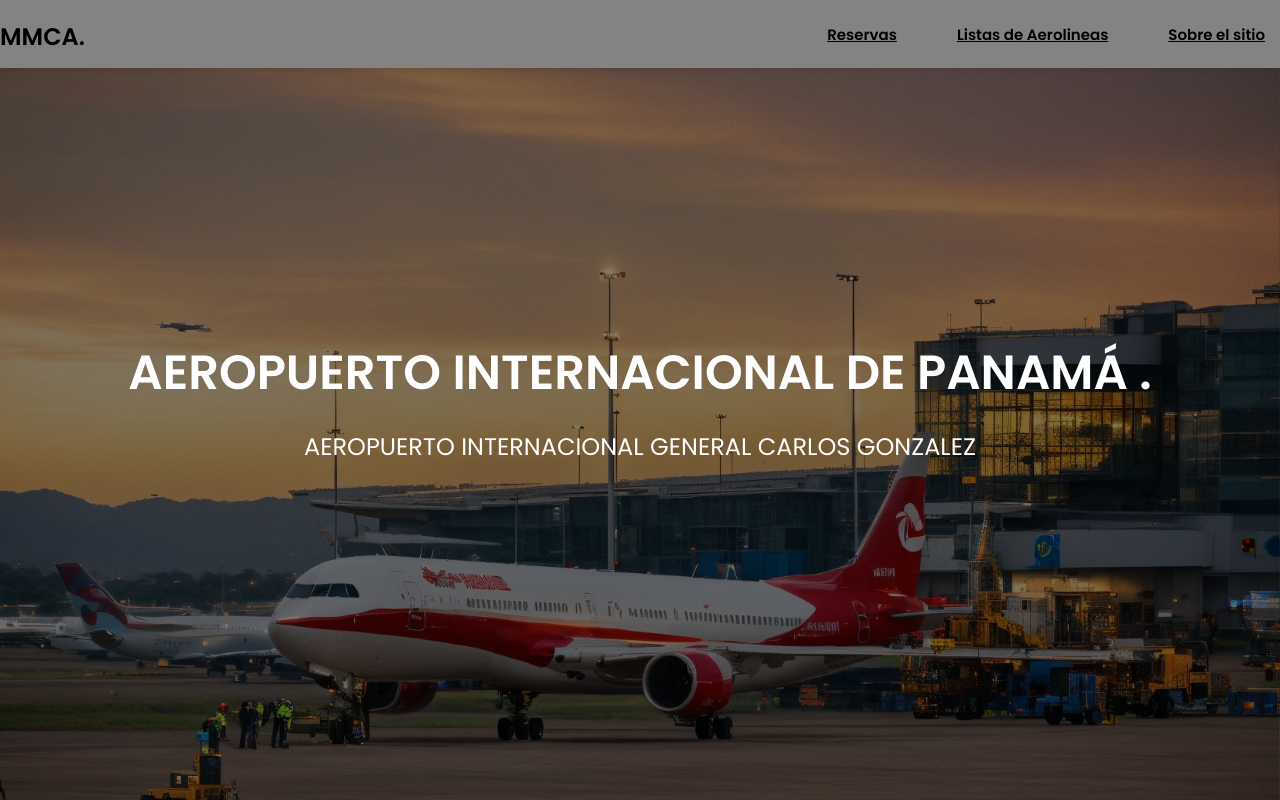
After one commit to Code-carlos12/Aerolinea, a PHP site: page /home.php in a window 1280 px wide. The commit adds this page. Run offline with PHP 8.4, Linux system fonts and the light colour scheme; the visitor is signed in with stand-in values (Sample User, id 1).

Commit message:
conexion de login+home

```diff
--- /dev/null
+++ b/css/style.css
@@ -0,0 +1,172 @@
+* {
+    margin: 0;
+    padding: 0;
+    box-sizing: border-box;
+    font-family: 'Poppins', sans-serif;
+}
+
+:root {
+    --primary-color: #858282;
+    --second-color: #ffffff;
+    --black-color: #000000;
+    --accent-color: #ffb951;
+}
+
+body {
+    background-color: #f0f0f0;
+    color: var(--black-color);
+}
+
+header {
+    background-color: var(--primary-color);
+    position: fixed;
+    top: 0;
+    width: 100%;
+    z-index: 1000;
+    padding: 10px 0;
+    box-shadow: 0 2px 5px rgba(0, 0, 0, 0.1);
+}
+
+header .container {
+    display: flex;
+    justify-content: space-between;
+    align-items: center;
+}
+
+header .logo a {
+    font-size: 24px;
+    font-weight: 600;
+    color: var(--black-color);
+    text-decoration: none;
+}
+
+/*Destokp Navigation*/
+
+.navbar {
+    display: flex;
+    padding: 0;
+}
+
+.navbar ul {
+    margin: 0;
+    padding: 0;
+    display: flex;
+    list-style: none;
+    align-items: center;
+}
+
+.navbar li {
+    position: relative;
+    margin: 0 15px;
+}
+
+.navbar a, .navbar a:focus {
+    display: flex;
+    align-items: center;
+    justify-content: space-between;
+    padding: 10px 0 10px 30px;
+    font-size: 15px;
+    font-weight: 600;
+    color: var(--black-color);
+    white-space: nowrap;
+    transition: 0.3s;
+}
+
+.navbar a:hover, .navbar .active, .navbar .active:focus,
+.navbar li:hover > a {
+    color: var(--accent-color);
+}
+
+.navbar .dropdown ul {
+    display: block;
+    position: absolute;
+    top: 100%;
+    left: 0;
+    margin: 0;
+    padding: 10px 0;
+    opacity: 0;
+    visibility: hidden;
+    background: #fff;
+    box-shadow: 0px 0px 30px rgba(127, 137, 161, 0.25);
+    transition: 0.3s;
+}
+
+.navbar .dropdown ul li{
+    min-width: 200px;
+}
+
+.navbar .dropdown ul a {
+    padding: 10px 20px;
+    font-size: 14px;
+    color: #151515;
+    font-weight: 400;
+}
+
+.navbar .dropdown ul a:hover, .navbar .dropdown ul .active:hover, .navbar .dropdown ul li:hover > a {
+    background-color: var(--accent-color);
+}
+
+.navbar .dropdown:hover > ul {
+    opacity: 1;
+    visibility: visible;
+}
+
+/*menus desplegables anidados*/
+.navbar .dropdown .dropdown ul {
+    top: 0;
+    left: 100%;
+    visibility: hidden;
+}
+
+.navbar .dropdown .dropdown:hover > ul {
+    opacity: 1;
+    top: 0;
+    left: 100%;
+    visibility: visible;
+}
+
+@media (max-width: 1366px) {
+    .navbar .dropdown .dropdown ul {
+        left: -90%;
+    }
+    .navbar .dropdown .dropdown:hover > ul {
+        left: -100%;
+    }
+}
+
+#hero {
+    position: relative;
+    background: url("../img/aeropuerto.png") center center/cover no-repeat;
+    height: 100vh;
+    display: flex;
+    align-items: center;
+    justify-content: center;
+    text-align: center;
+    color: var(--second-color);
+}
+
+#hero::before {
+    content: '';
+    position: absolute;
+    top: 0;
+    left: 0;
+    width: 100%;
+    height: 100%;
+    background: rgba(0, 0, 0, 0.5);
+    z-index: 1;
+}
+
+#hero .container {
+    position: relative;
+    z-index: 2;
+}
+
+#hero h1 {
+    font-size: 48px;
+    margin-bottom: 20px;
+}
+
+#hero h2 {
+    font-size: 24px;
+    font-weight: 400;
+}
--- /dev/null
+++ b/home.php
@@ -0,0 +1,52 @@
+<?php
+session_start();
+
+if(!isset($_SESSION['username'])){
+    header("Location: login.html");
+    exit();
+}
+?>
+
+
+<!DOCTYPE html>
+<html lang="en">
+<head>
+    <meta charset="UTF-8">
+    <meta name="viewport" content="width=device-width, initial-scale=1.0">
+    <title>Aeropuerto Carlos Code</title>
+    <link href="https://fonts.googleapis.com/css2?family=Poppins:wght@400;500;600&display=swap" rel="stylesheet">
+    <link rel="stylesheet" href="css/style.css">
+</head>
+<body>
+    <!-- === HEADER == -->
+    <header id="header" class="fixed-top">
+        <div class="container">
+            <h1 class="logo"><a href="home.php">MMCA<span>.</span></a></h1>
+            <nav id="navbar" class="navbar">
+                <ul>
+                    <li><a class="nav-link" href="#">Reservas</a></li>
+                    <li class="dropdown">
+                        <a href="#"><span>Listas de Aerolineas</span><i class="bi"></i></a>
+                        <ul>
+                            <li><a href="https://www.copaair.com/es-gs/">Copa Airlines</a></li>
+                            <li><a href="https://www.united.com/es/us/">United Airlines</a></li>
+                            <li><a href="https://www.aa.com/homePage.do?locale=es_AR">American Airlines</a></li>
+                        </ul>
+                    </li>
+                    <li><a class="nav-link" href="#">Sobre el sitio</a></li>
+                </ul>
+            </nav>
+        </div>
+    </header>
+
+    <!-- === Hero Section === -->
+    <section id="hero">
+        <div class="container">
+            <div>
+                <h1>AEROPUERTO INTERNACIONAL DE PANAMÁ <span>.</span></h1>
+                <h2>AEROPUERTO INTERNACIONAL GENERAL CARLOS GONZALEZ</h2>
+            </div>
+        </div>
+    </section>
+</body>
+</html>
--- a/php/login.php
+++ b/php/login.php
@@ -1,4 +1,5 @@
 <?php
+session_start();
 include 'dataBase.php';
 
 if ($_SERVER["REQUEST_METHOD"] == "POST") {
@@ -11,7 +12,9 @@ if ($_SERVER["REQUEST_METHOD"] == "POST") {
    if ($result->num_rows > 0) {
     $row = $result->fetch_assoc();
     if(password_verify($password, $row['password'])){
-        echo "Login successful!";
+        $_SESSION['username'] = $username;
+        header("Location: ../home.php");
+        exit();
     } else {
         echo "Invalid password!";
     }
```
Also changed, not shown: img/aeropuerto.png (added).
